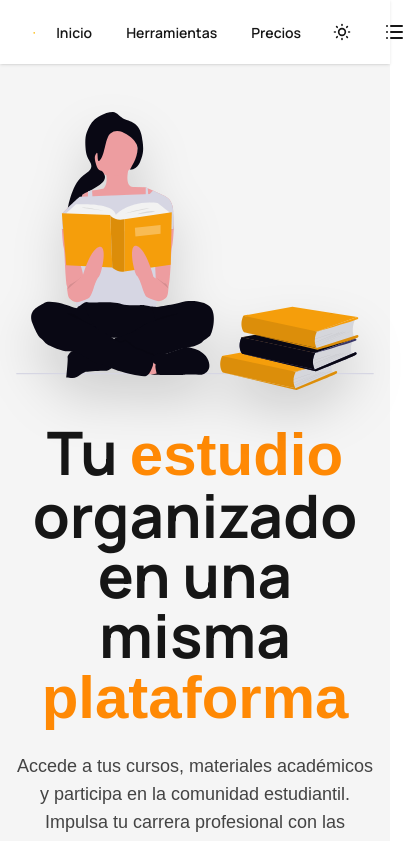
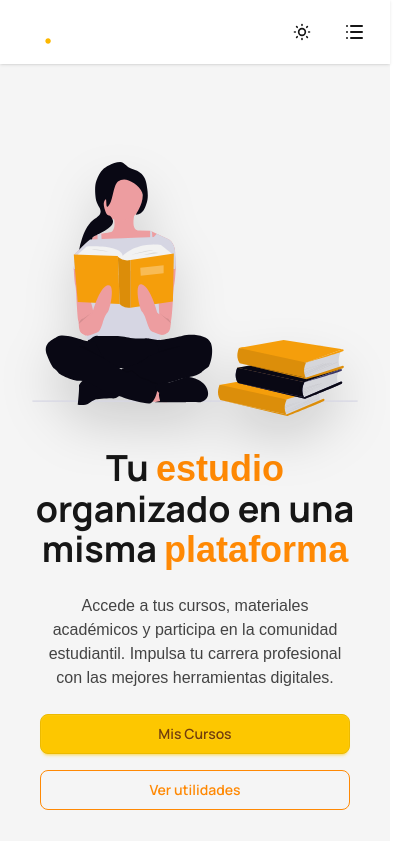
Before and after one commit to yuseflc/studium, a Next.js app: page / in a window 390 px wide. Shown: the top 841 px of the page, 414 px wide, since content can reach past the window. Built offline with nearby package versions, Linux system fonts and the light colour scheme; a web font is replaced by a local one.

Commit message:
[Fix] Versión móvil de la Landing Page
Fallos en el Hero, Navbar y desplegable solucionados, además he aplicado el nuevo logo de Studium para el Navbar en su vista móvil

```diff
--- a/src/components/sections/Hero.tsx
+++ b/src/components/sections/Hero.tsx
@@ -6,16 +6,16 @@ const Hero = () => {
                     <img
                         src="/illustrations/hero_study.svg"
                         alt="Estudiando"
-                        className="w-full max-w-md mb-8 drop-shadow-2xl"
+                        className="w-full max-w-sm md:max-w-md mb-8 drop-shadow-2xl px-4"
                     />
-                    <h1 className="text-6xl font-bold text-base-content ">Tu <span className="text-secondary font-bold font-mono">estudio</span> organizado en una misma <span className="text-secondary font-bold font-mono">plataforma</span></h1>
-                    <p className="py-6 text-lg text-base-content/80 font-mono">
+                    <h1 className="text-4xl md:text-6xl font-bold text-base-content px-4">Tu <span className="text-secondary font-bold font-mono">estudio</span> organizado en una misma <span className="text-secondary font-bold font-mono">plataforma</span></h1>
+                    <p className="py-6 text-base md:text-lg text-base-content/80 font-mono px-6">
                         Accede a tus cursos, materiales académicos y participa en la comunidad estudiantil.
                         Impulsa tu carrera profesional con las mejores herramientas digitales.
                     </p>
-                    <div className="flex flex-wrap justify-center gap-4">
-                        <a href="/mycourses"><button className="btn btn-primary">Mis Cursos</button></a>
-                        <a href="#features"><button className="btn btn-outline btn-secondary">Ver utilidades</button></a>
+                    <div className="flex flex-col sm:flex-row justify-center gap-4 w-full px-6 sm:px-0">
+                        <a href="/mycourses" className="w-full sm:w-auto"><button className="btn btn-primary w-full">Mis Cursos</button></a>
+                        <a href="#features" className="w-full sm:w-auto"><button className="btn btn-outline btn-secondary w-full">Ver utilidades</button></a>
                     </div>
                 </div>
             </div>
--- a/src/components/ui/Navbars/Navbar.tsx
+++ b/src/components/ui/Navbars/Navbar.tsx
@@ -14,14 +14,19 @@ export default function Navbar() {
                     <img
                         src="/img/logo_small_blur.svg"
                         alt="Studium"
-                        className="block h-4 w-auto"
+                        className="hidden md:block h-4 w-auto"
+                    />
+                    <img
+                        src="/img/studium_blur.svg"
+                        alt="Studium"
+                        className="block md:hidden h-10 w-auto"
                     />
                 </Link>
             </div>
 
 
             {/* Lista central */}
-            <div className="navbar-center">
+            <div className="navbar-center hidden lg:flex">
                 <ul className="menu menu-horizontal px-1">
 
                     <li>
@@ -42,7 +47,8 @@ export default function Navbar() {
 
                 <a
                     href="/mycourses"
-                    className="btn btn-primary hidden md:inline-flex">
+                    className="btn btn-primary hidden md:inline-flex py-0.5 h-8"
+>
                     Mis cursos
                 </a>
 
```
